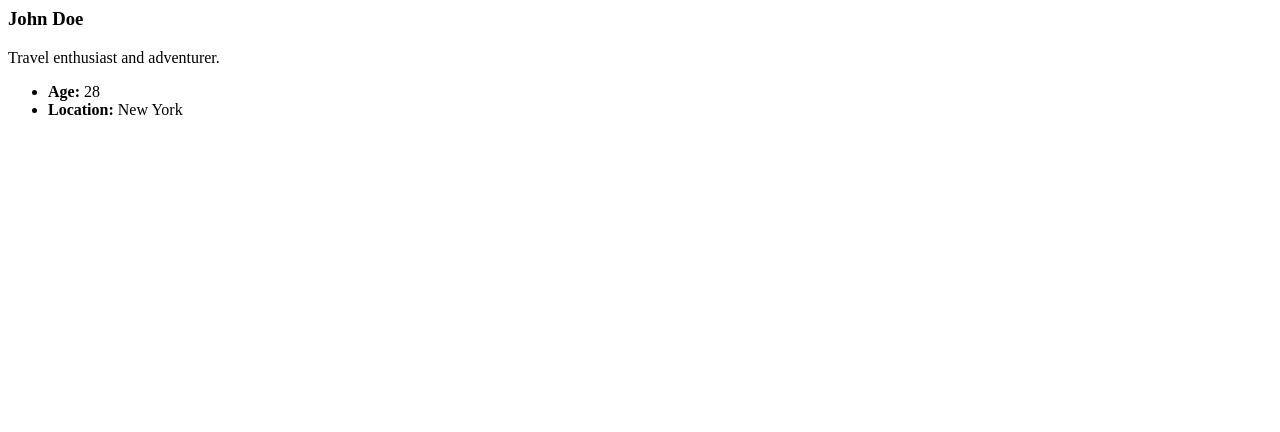
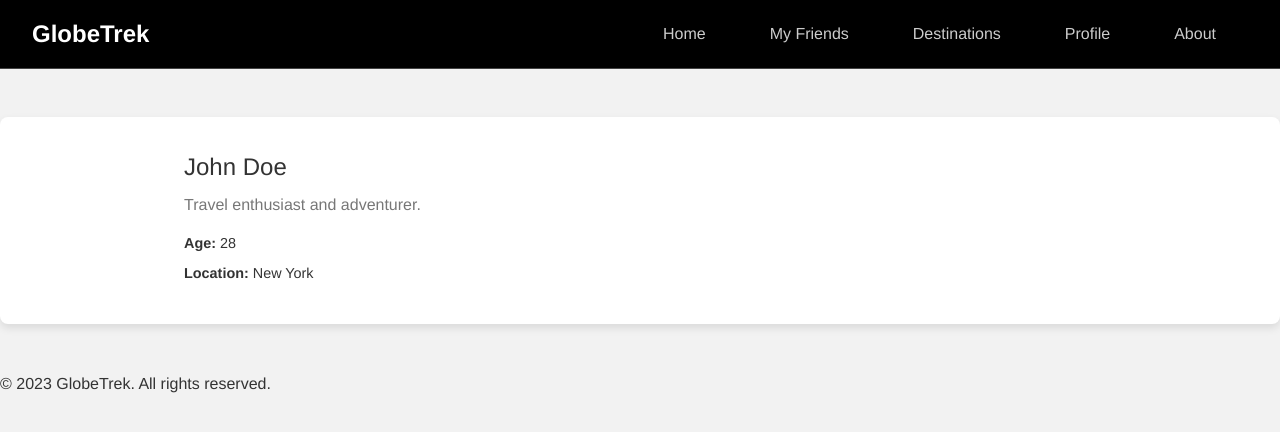
Before and after one commit to neendicott/GlobeTrek, a Flask app: template templates/Profile.html in a window 1280 px wide. Shown: the top 432 px of the page. Run offline with Flask 3, Linux system fonts and the light colour scheme; the template is opened without the code that fills it, so the values that code supplies are empty; style sheets or scripts are compiled from the project's sources.

Commit message:
Added profile HTML so you go to a seperate page

```diff
--- a/static/Profile.css
+++ b/static/Profile.css
@@ -48,3 +48,25 @@
     font-size: 0.9rem;
     margin-bottom: 0.5rem;
 }
+/* Modal */
+.modal {
+    display: none;
+    position: fixed;
+    top: 0;
+    left: 0;
+    width: 100%;
+    height: 100%;
+    background-color: rgba(0, 0, 0, 0.5);
+    z-index: 1000;
+}
+
+.modal-content {
+    background-color: #fff;
+    padding: 2rem;
+    box-shadow: 0 4px 8px rgba(0, 0, 0, 0.1);
+    border-radius: 8px;
+    position: absolute;
+    top: 50%;
+    left: 50%;
+    transform: translate(-50%, -50%);
+}
--- a/templates/Profile.html
+++ b/templates/Profile.html
@@ -1,3 +1,46 @@
+<!DOCTYPE html>
+<html lang="en">
+<head>
+    <meta charset="UTF-8">
+    <meta name="viewport" content="width=device-width, initial-scale=1.0">
+    <link rel="stylesheet" href="{{ url_for('static', filename='modern-styles.css') }}">
+    <link rel="stylesheet" href="{{ url_for('static', filename='leaflet.css') }}">
+    <link rel="stylesheet" href="{{ url_for('static', filename='styles.css') }}">
+    <link rel="stylesheet" href="{{ url_for('static', filename='profile.css') }}">
+    <script src="{{ url_for('static', filename='leaflet.js') }}"></script>
+    <title>User Profile</title>
+</head>
+<body>
+    <nav class="nav">
+        <div class="nav__logo">
+            <a href="#" class="nav__logo-link">GlobeTrek</a>
+        </div>
+        <ul class="nav__list">
+            <li class="nav__item">
+                <a href="#" class="nav__link">Home</a>
+            </li>
+            <li class="nav__item">
+                <a href="#" class="nav__link">My Friends</a>
+                <ul class="nav__submenu">
+                    <li><a href="#">Add Friends</a></li>
+                </ul>
+            </li>
+            <li class="nav__item">
+                <a href="#" class="nav__link">Destinations</a>
+                <ul class="nav__submenu">
+                    <li><a href="#">Visited Places</a></li>
+                    <li><a href="#">Bucket List</a></li>
+                </ul>
+            </li>
+            <li class="nav__item">
+                <a href="#" class="nav__link">Profile</a>
+            </li>
+            <li class="nav__item">
+                <a href="#" class="nav__link">About</a>
+            </li>
+        </ul>
+    </nav>
+
     <section class="profile-section">
         <div class="profile-card">
             <div class="profile-image">
@@ -14,3 +57,9 @@
             </div>
         </div>
     </section>
+
+    <footer class="footer">
+        &copy; 2023 GlobeTrek. All rights reserved.
+    </footer>
+</body>
+</html>
```
Also changed, not shown: static/Profile.js (+29 -15 lines), templates/index.html (+34 -2 lines). Lines whose indentation alone changed are shown as unchanged.
